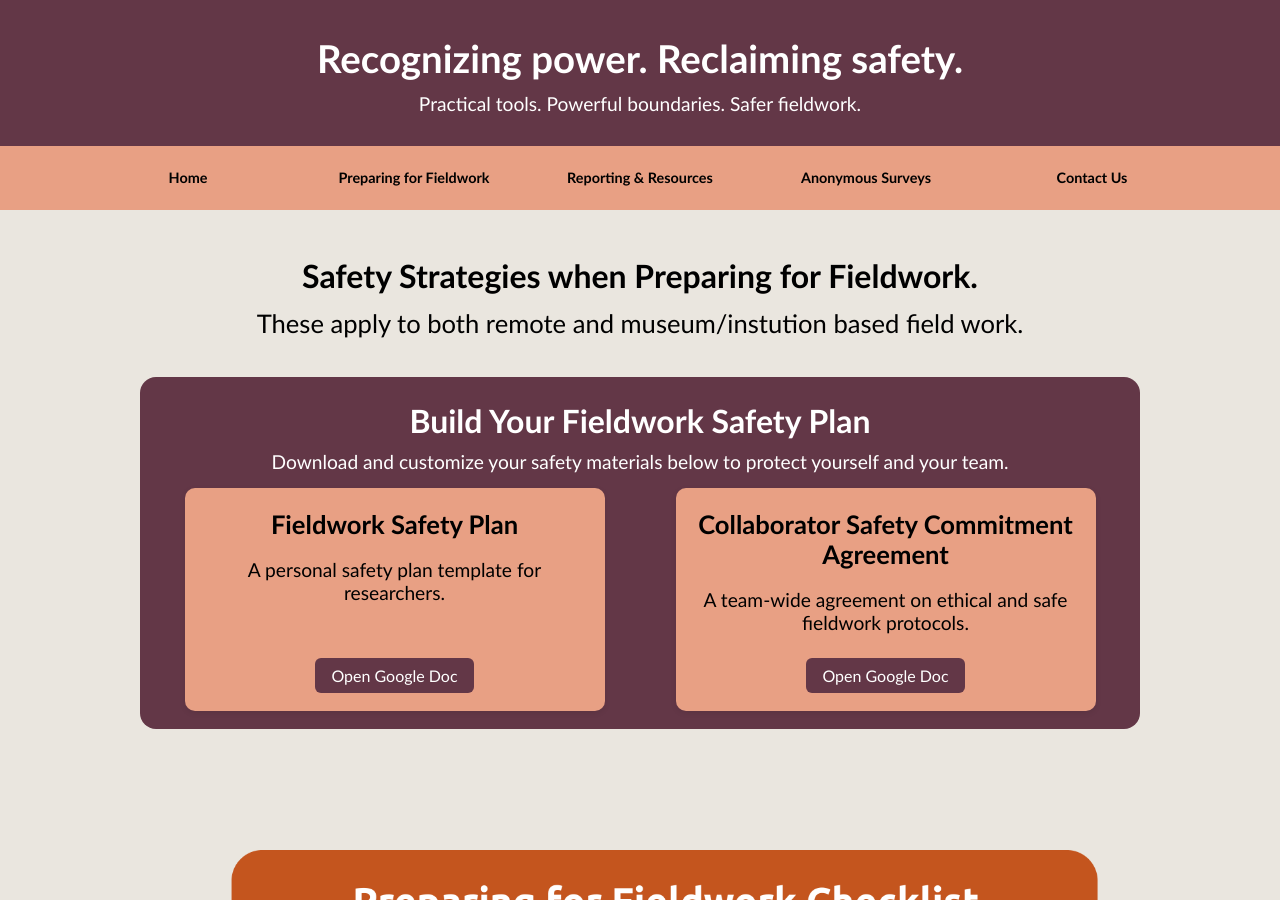
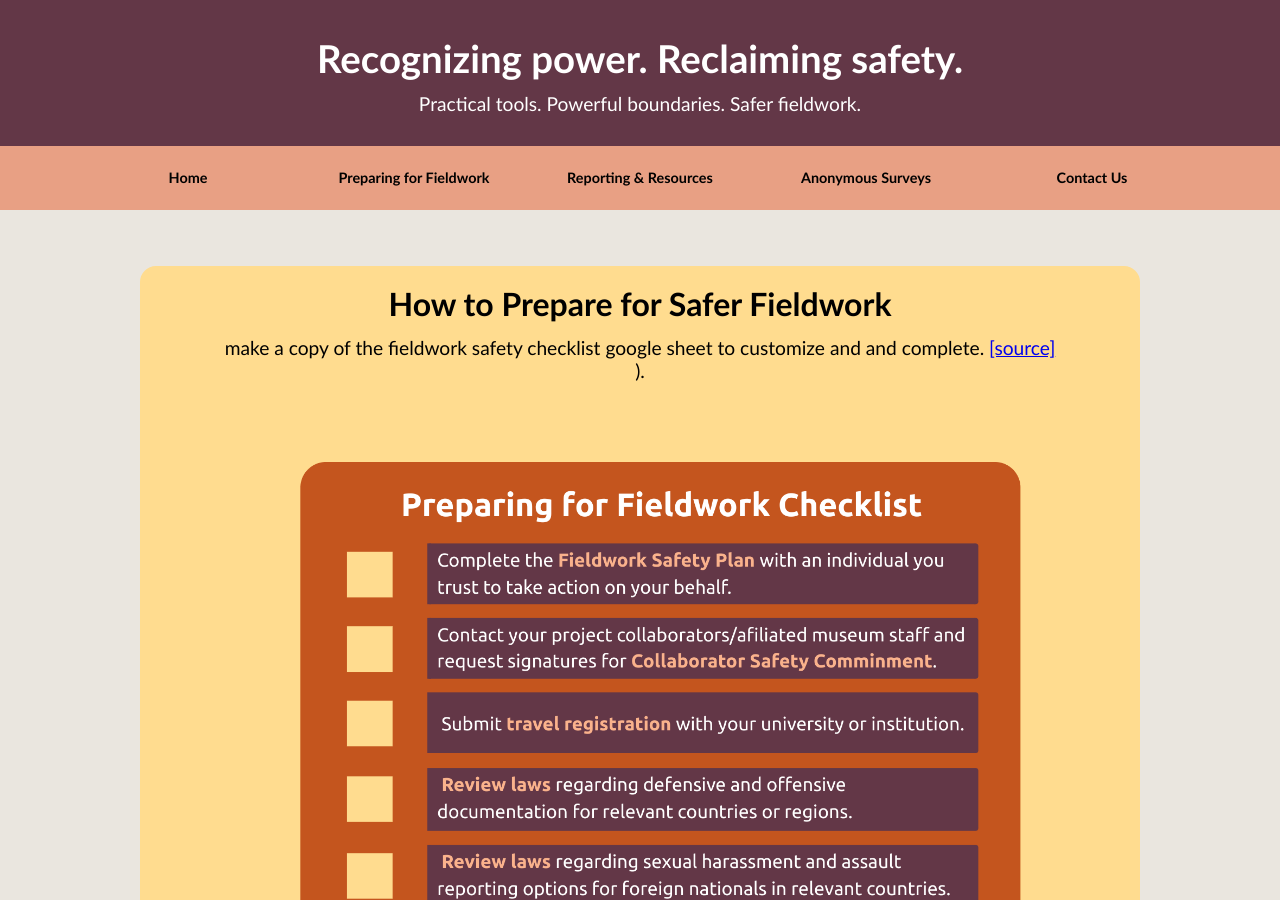
Before and after one commit to AnthroSafetyWarrior/GoldenTrowelProject, a Jekyll site: the page built from _pages/preparing.html, in a window 1280 px wide and 900 px high. Built offline with Jekyll 4.4.1, drawn with Linux system fonts in a browser that asks for light colours.

Commit message:
updating pages

```diff
--- a/_pages/preparing.html
+++ b/_pages/preparing.html
@@ -79,6 +79,24 @@ permalink: /preparing.html
 
 </style>
 
+<section class="main-section">
+  <div class="docs-container prevalence">
+    <h2>How to Prepare for Safer Fieldwork</h2>
+
+    <p class="wrap-long">
+      make a copy of the fieldwork safety checklist google sheet to customize and and complete.
+      <a href="[website]" target="_blank" rel="noopener">
+        [source]
+      </a>).
+    </p>
+
+ <img
+      src="Safety-checklist.png"
+      alt=""
+      style="display:block; width:90%;margin:1em auto 0; border-radius:12px; box-shadow:none;"
+    />
+  </div>
+</section>
 
 <section class="main-section">
   <h2>Safety Strategies when Preparing for Fieldwork.</h2>
@@ -104,13 +122,6 @@ permalink: /preparing.html
     </div>
   </div>
 </section>
-  </p>
-
- <img
-      src="Safety-checklist.png"
-      alt=""
-      style="display:block; width:100%;margin:1em auto 0; border-radius:12px; box-shadow:none;"
-    />
 
 <div class="disclaimer">
   <strong>Disclaimer:</strong> This is not an exhaustive or authoritative legal resource. Laws are subject to change. While the website publishers endeavor to update these resources when applicable, you should still contact university legal services or a qualified legal advisor to confirm the most current regulations before conducting fieldwork.
```
